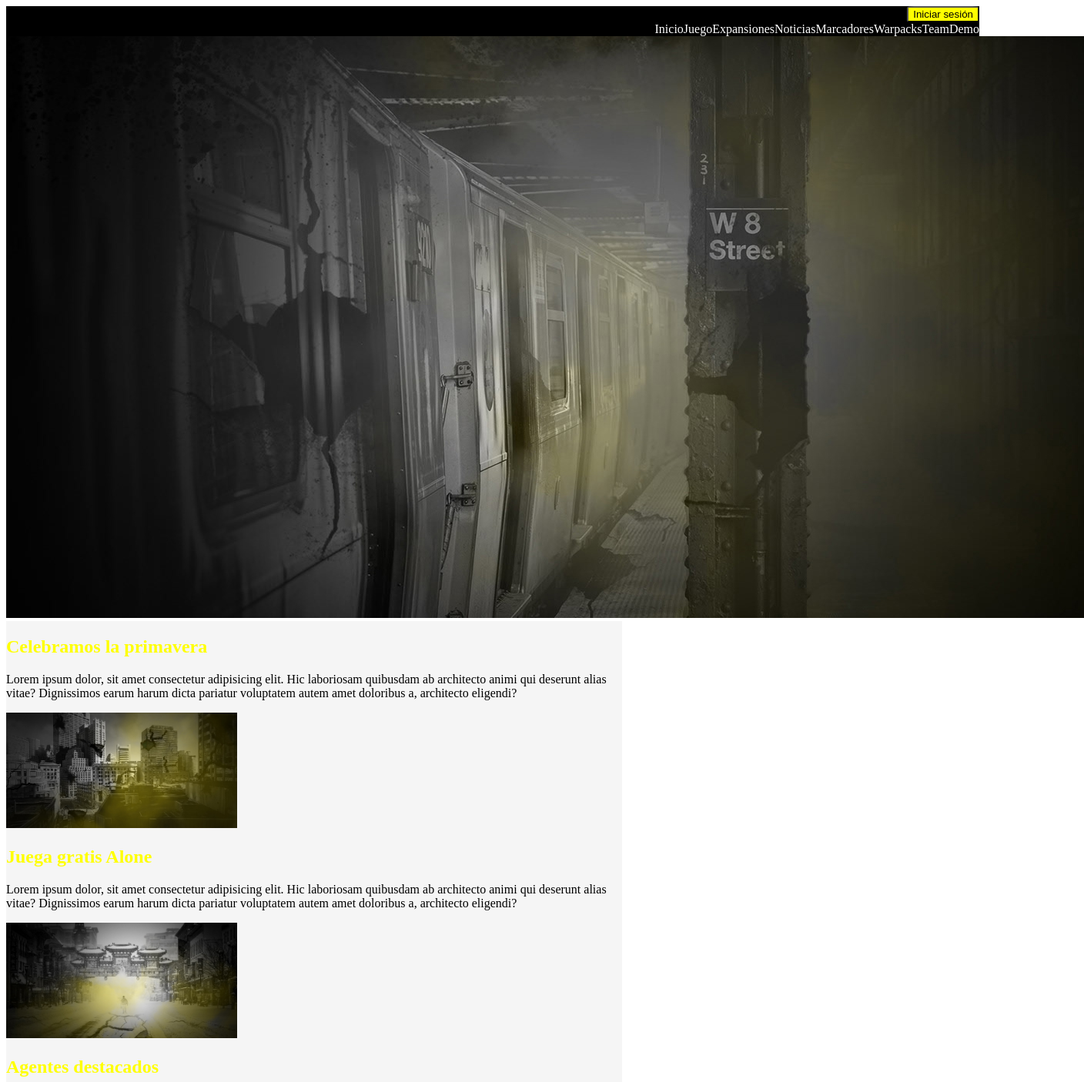
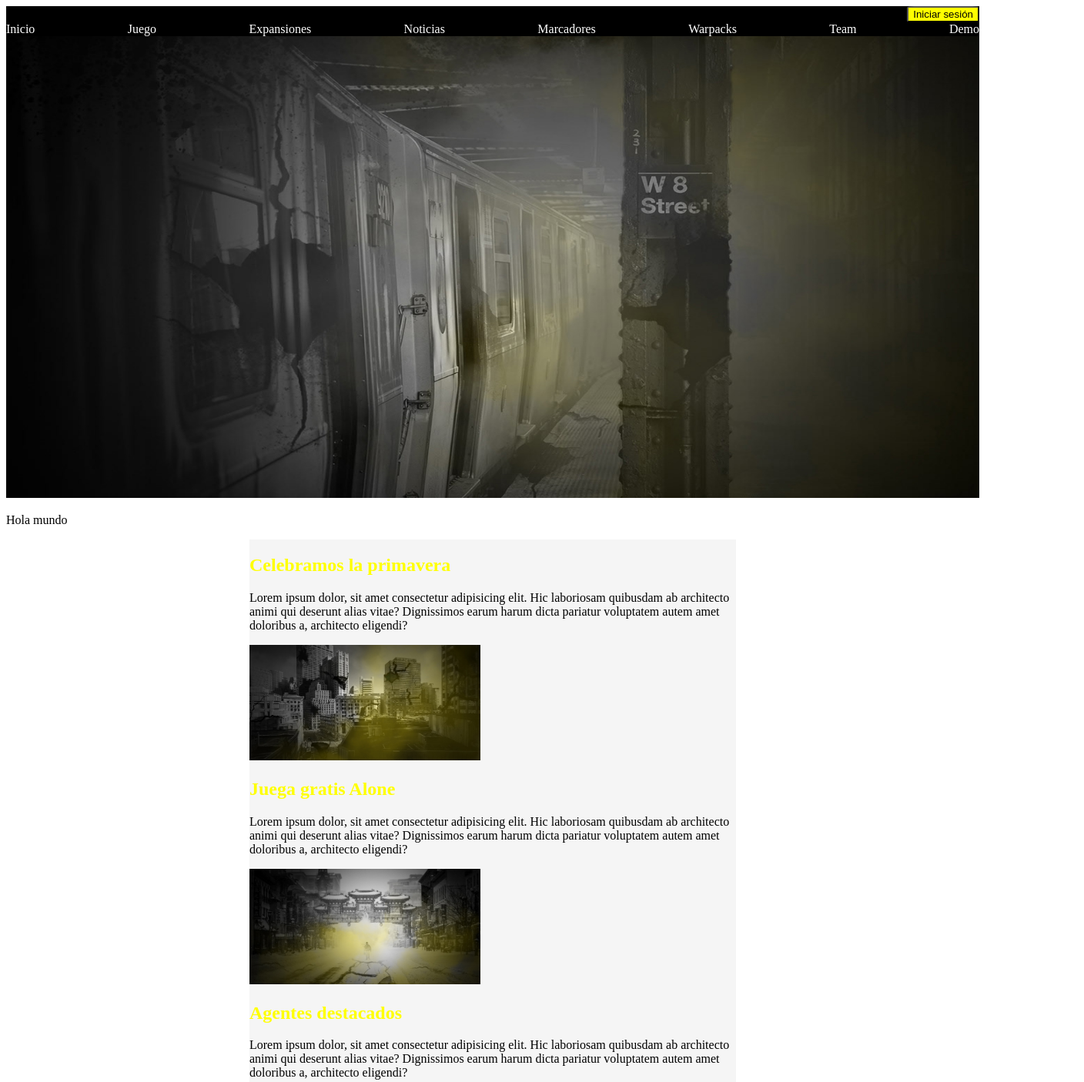
Before and after one commit to duvangiraldo/Practica1, a plain HTML site: page index.html in a window 1280 px wide. Shown: the top 1406 px of the page at 77% size, 1408 px wide, since content can reach past the window. Drawn offline with Linux system fonts and the light colour scheme.

Commit message:
Cambios en la estructura

```diff
--- a/index.html
+++ b/index.html
@@ -22,7 +22,12 @@
             <a href="">Team</a>
             <a href="">Demo</a>
         </nav>
-        <img  src="img/banner.jpg" alt="banner">
+        <div>
+
+            <img id="banner" src="img/banner.jpg" alt="banner">
+            <p id="text">Hola mundo</p>
+        </div>
+
     </header>
    <div class="container">
     <div class="item item-par">
--- a/style.css
+++ b/style.css
@@ -22,10 +22,16 @@ a{
 nav{
     background-color: black;
     display: flex;
-    justify-content: flex-end;
+    justify-content: space-between;
 }
 
 
+#banner{
+    height: 600px;
+    width: 100%;
+    margin: 0 auto;
+
+}
 #div-button{
     display: flex;
     justify-content: flex-end;
@@ -37,8 +43,8 @@ nav{
 }
 .container{
     height: 50%;
-    width: 800px;
-    background-color: red;
+    width: 50%;
+    margin: 0 auto;
     display: flex;
     flex-direction: column;
 }
```
